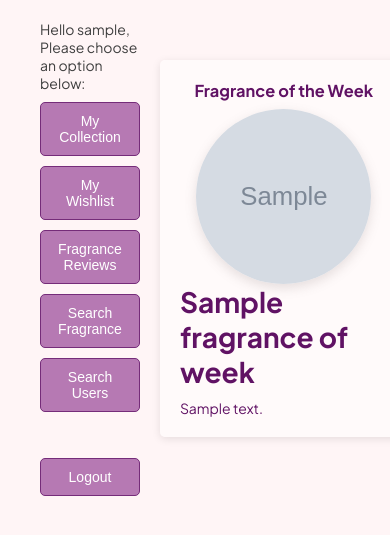
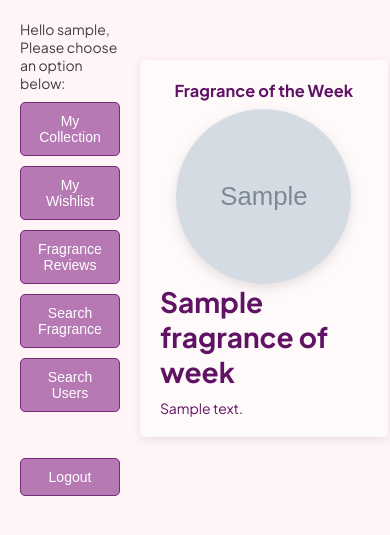
Before and after one commit to christianjmartin/FragranceArchive, a Flask app: template templates/menu.html in a window 390 px wide. Shown: the part 82-617 px from the top of the page. Run offline with Flask 3, Linux system fonts and the light colour scheme; the template is opened without the code that fills it: most values are stand-ins (such as "Sample title", 1, 10 or a date in 2020); grey boxes marked "Sample" are stand-in pictures; some libraries are stand-ins or nearby versions.

Commit message:
fixed again

```diff
--- a/static/mediaqueries.css
+++ b/static/mediaqueries.css
@@ -288,6 +288,7 @@
     .selection_container2 {
         max-width: 110px;
         margin-top: 0px;
+        margin-left: -20px;
     }
 
 
```
